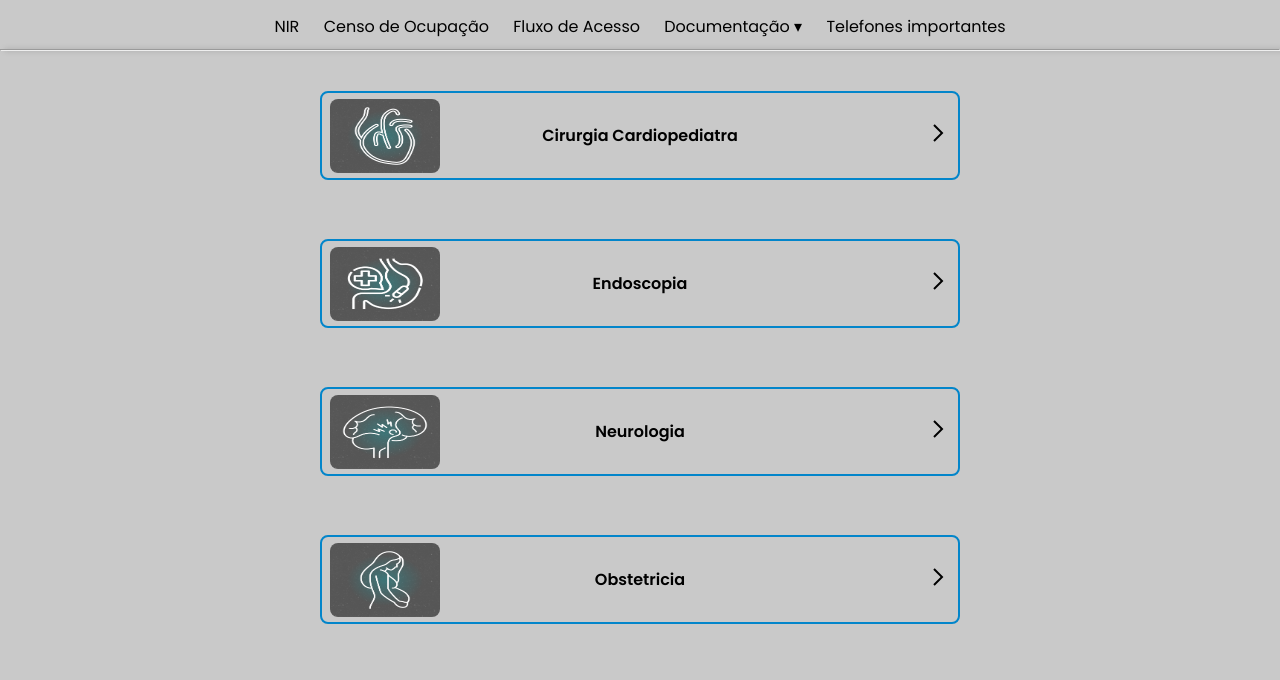
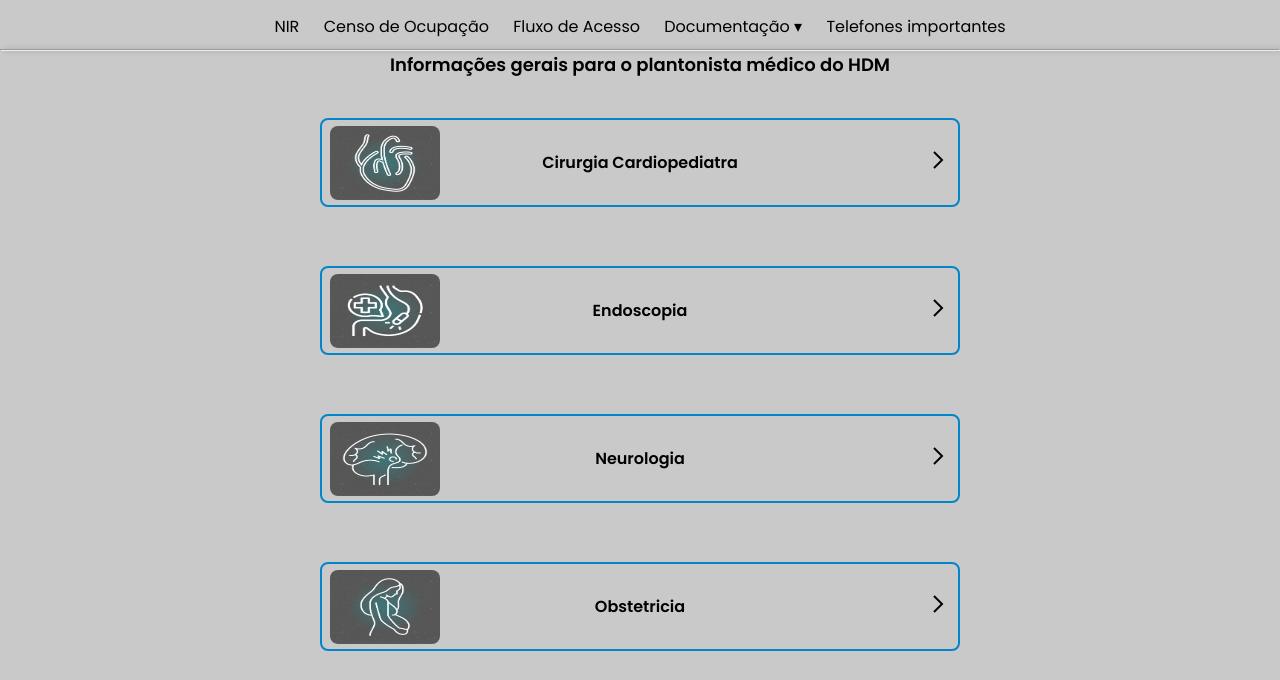
Before and after one commit to OseiasOlimpio/NIR-Dom-Malan, a website built with Vite: page flow.html in a window 1280 px wide. Shown: the part 64-744 px from the top of the page. Built offline with nearby package versions, Linux system fonts and the light colour scheme.

Commit message:
html and css change

```diff
--- a/assets/style.css
+++ b/assets/style.css
@@ -110,7 +110,10 @@ hr{
 }
 
 /*Conteudo recolhivel*/
-
+.title{
+	font-size: large;
+	font-weight: 500;
+}
 .conteudo {
 	display: flex;
 	align-items: center;
--- a/flow.html
+++ b/flow.html
@@ -79,6 +79,10 @@
 <!--linha horizontal-->
 <hr>
 <section class="conteudo">
+	<h1 class="title">
+		<strong>Informações gerais para o plantonista médico do HDM</strong>
+	</h1>
+
 	<div class="info">
 			<img src="img/cardio.jpg" class="img-esp" loading="eager">
 		<h2>
```
